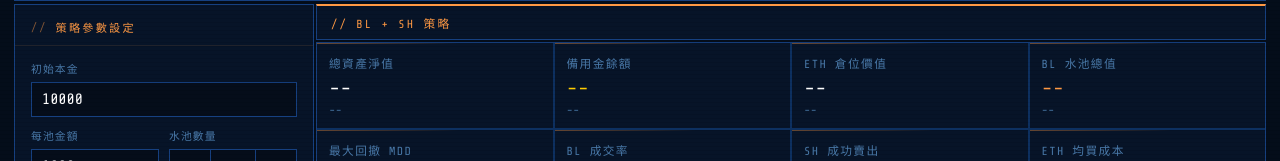
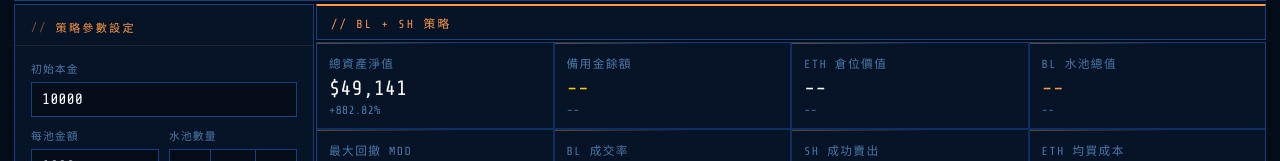
Before and after one commit to danclawwilson-sketch/DBSHBL-simulator, a website: page index.html in a window 1280 px wide. Both pictures are taken after a click on the button "▶ 開始回測". Shown: the part 143-304 px from the top of the page. Drawn offline with nearby package versions, Linux system fonts and the light colour scheme.

Commit message:
Fix DOM IDs: use bl- prefix to match existing HTML

```diff
--- a/index.html
+++ b/index.html
@@ -1628,12 +1628,12 @@ function startSimulation() {
     const avgCost = totalInvested > 0 ? totalInvested / totalEth : 0;
 
     // Update UI stats
-    document.getElementById('s-total').textContent = fmtU(finalPoolValue);
-    document.getElementById('s-roi').textContent = (roi >= 0 ? '+' : '') + fmt(roi) + '%';
-    document.getElementById('s-invested').textContent = fmtU(totalPrincipal);
-    document.getElementById('s-eth').textContent = fmtU(finalTotalEth * finalPrice);
-    document.getElementById('s-ethQty').textContent = fmt(finalTotalEth, 4) + ' ETH';
-    document.getElementById('s-mdd').textContent = fmt(maxDrawdown) + '%';
+    document.getElementById('bl-total').textContent = fmtU(finalPoolValue);
+    document.getElementById('bl-roi').textContent = (roi >= 0 ? '+' : '') + fmt(roi) + '%';
+    document.getElementById('bl-invested').textContent = fmtU(totalPrincipal);
+    document.getElementById('bl-eth').textContent = fmtU(finalTotalEth * finalPrice);
+    document.getElementById('bl-ethQty').textContent = fmt(finalTotalEth, 4) + ' ETH';
+    document.getElementById('bl-mdd').textContent = fmt(maxDrawdown) + '%';
 
     let totalBLCount = 0, totalBLHit = 0, totalSHCount = 0, totalSHHit = 0;
     for (const p of pools) {
@@ -1641,13 +1641,13 @@ function startSimulation() {
       totalSHCount += p.shCount; totalSHHit += p.shHit;
     }
     const blWr = totalBLCount > 0 ? (totalBLHit / totalBLCount * 100) : 0;
-    document.getElementById('s-wr').textContent = fmt(blWr) + '%';
-    document.getElementById('s-wrc').textContent = `${totalBLHit}/${totalBLCount}`;
-    document.getElementById('s-shSell').textContent = totalSHHit;
-    document.getElementById('s-shExp').textContent = `${totalSHHit} 次成功`;
-    document.getElementById('s-cost').textContent = avgCost > 0 ? '$' + fmt(avgCost, 2) : '--';
-    document.getElementById('s-costVs').textContent = avgCost > 0 ? `vs 現價 $${fmt(finalPrice, 2)}` : '';
-    document.getElementById('s-price').textContent = '$' + fmt(finalPrice, 0);
+    document.getElementById('bl-wr').textContent = fmt(blWr) + '%';
+    document.getElementById('bl-wrc').textContent = `${totalBLHit}/${totalBLCount}`;
+    document.getElementById('bl-shSell').textContent = totalSHHit;
+    document.getElementById('bl-shExp').textContent = `${totalSHHit} 次成功`;
+    document.getElementById('bl-cost').textContent = avgCost > 0 ? '$' + fmt(avgCost, 2) : '--';
+    document.getElementById('bl-costVs').textContent = avgCost > 0 ? `vs 現價 $${fmt(finalPrice, 2)}` : '';
+    document.getElementById('bl-price').textContent = '$' + fmt(finalPrice, 0);
 
     // Update pool cards
     let poolsHtml = '';
@@ -1672,7 +1672,7 @@ function startSimulation() {
       }
       poolsHtml += `<div class="pool-card ${cls}"><div class="pc-id">Pool #${p.id}</div><div class="pc-val">${val}</div><div class="pc-sub">${sub}</div>${badge}</div>`;
     }
-    document.getElementById('poolsGrid').innerHTML = poolsHtml;
+    document.getElementById('bl-poolsGrid').innerHTML = poolsHtml;
 
     // Update summary table
     let sumHtml = `
@@ -1689,7 +1689,7 @@ function startSimulation() {
       <tr><td>ETH 均買成本</td><td class="num">${avgCost > 0 ? '$' + fmt(avgCost, 2) : '--'}</td></tr>
       <tr><td>ETH 現值</td><td class="num">${fmtU(finalTotalEth * finalPrice)}</td></tr>
     `;
-    document.getElementById('sumTable').innerHTML = sumHtml;
+    document.getElementById('bl-sumTable').innerHTML = sumHtml;
 
     renderLog('');
 
```
